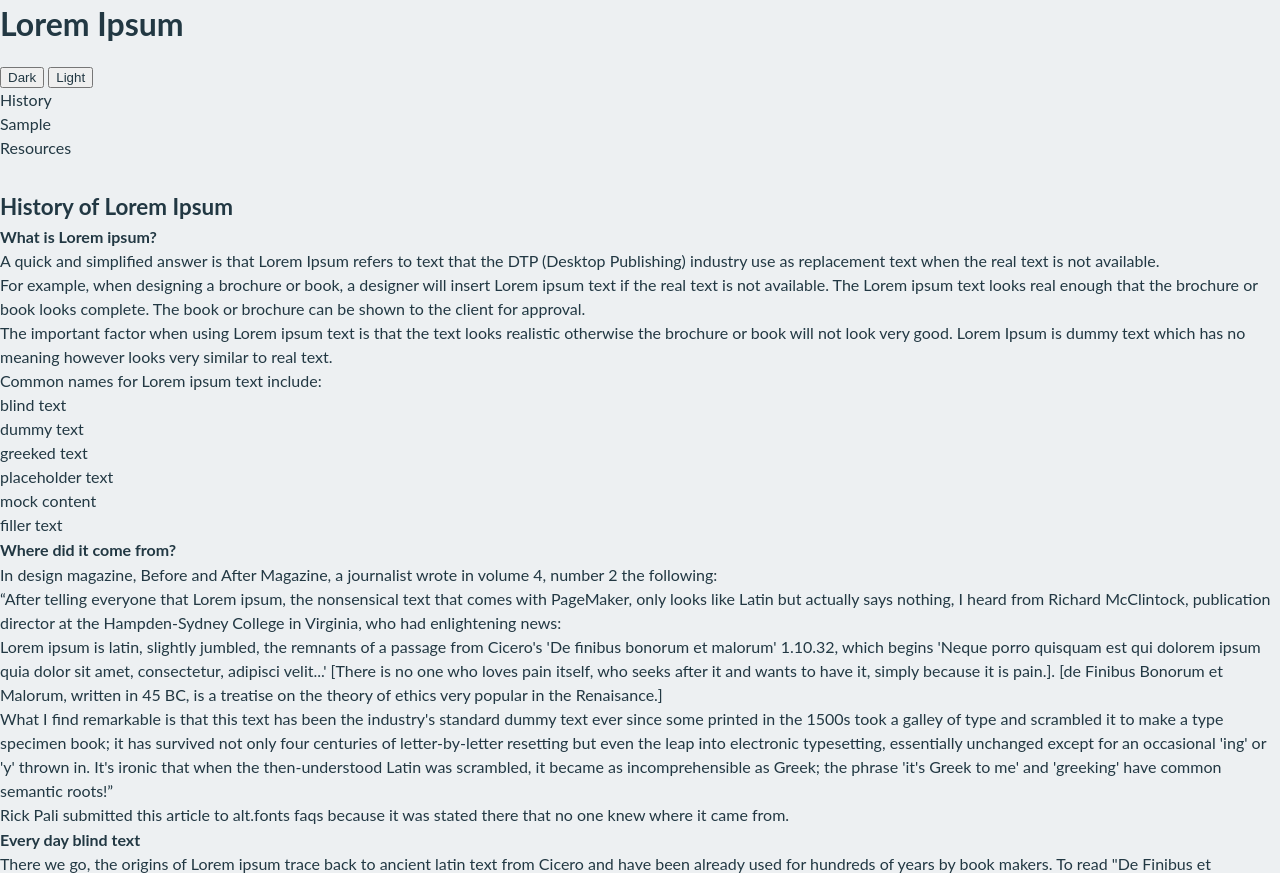
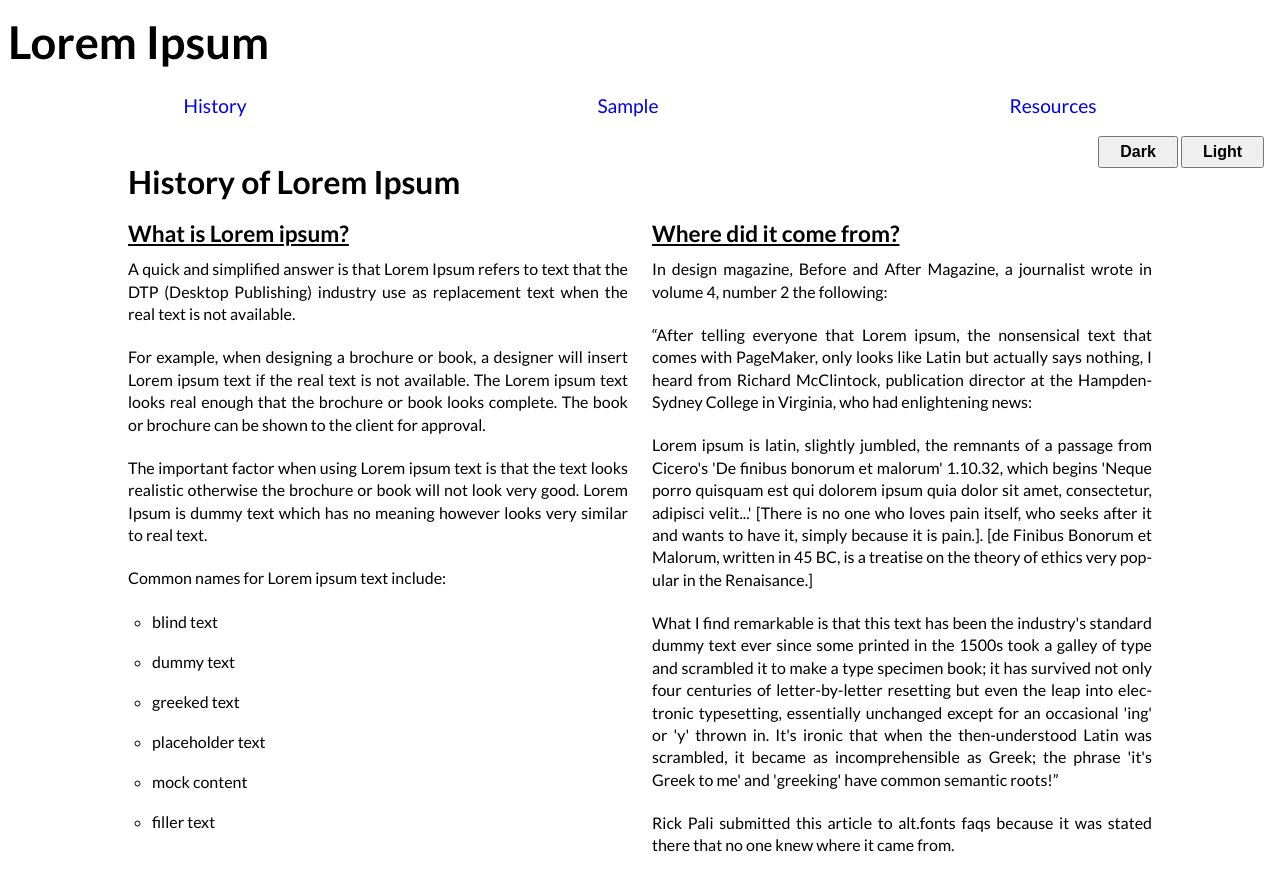
Before and after one commit to acl-devsign-winter-2018/lorem-ipsum, a website built with webpack: page src/index.html in a window 1280 px wide. Shown: the top 873 px of the page. Built offline with nearby package versions, Linux system fonts and the light colour scheme; some packages are replaced by stand-ins of ours.

Commit message:
add styling

```diff
--- a/src/components/app/app.css
+++ b/src/components/app/app.css
@@ -1,12 +1,115 @@
+@import '../variables.css';
+
+.darkTheme{
+  background-color: $dark-background;
+  header { background-color: $dark-headfoot; }
+  footer { background-color: $dark-headfoot; }
+  header h1 button {
+    border: 1px solid $dark-font;
+    background-color: $dark-headfoot;
+  }
+  * {
+    color: $dark-font;
+  }
+}
+
 #wrapper {
-  max-width: 1700px;
   margin: 0 auto;
   display: grid;
   grid-gap: 30px;
+  min-height: 100vh;
   grid-template-areas:
     "header"
     "main"
     "footer";
+  grid-template-rows: auto 1fr auto;
+}
+
+#header {
+  grid-area: header;
+  padding-bottom: .5rem;
+  /* background-color: $dark-headfoot; */
+  width: 100%;
+  position: relative;
+  display: flex;
+  flex-direction: column;
+  justify-content: space-between;
+  font-family: $header-font;
+  h1 {
+    margin-top: .5rem;
+    margin-left: .5rem;
+    display:flex;
+    align-items: baseline;
+  }
+  #theme-buttons {
+    position: absolute;
+    right: 1rem;
+    top: 8.5rem;
+    button {
+      padding: 5px 20px;
+      /* border: 1px solid $dark-font;
+      background-color: $dark-headfoot; */
+      font-weight: bold;
+      font-size: 1rem;
+    }
+  }
+  ul {
+    margin-right: .5rem;
+    margin-left: .5rem;
+    display: flex;
+    justify-content: space-between;
+    align-items: baseline;
+  }
+  a {
+    font-size: 1.2em;
+    display: block;
+    width: 100%;
+  }
+  a:hover {
+    text-decoration: underline;
+  }
+}
+
+#main     {
+  grid-area: main;
+  margin: 0 auto;
+  text-align: justify;
+  width: 80%;
+  max-width: $maxViewportSize;
+  h2 {
+    margin-bottom: 1rem;
+    font-family: $header-font;
+  }
+  h3 {
+    text-decoration: underline;
+  }
+  > ul {
+    list-style: none;
+    ul, ol {
+      margin-left: 1.5rem;
+      margin-bottom: 1.5rem;
+      li {
+        margin-bottom: 1rem;
+      }
+    }
+  }
+}
+
+#footer {
+  grid-area: footer;
+  /* background-color: $dark-headfoot; */
+  text-align: center;
+  padding-top: .5rem;
+  ul {
+    list-style: none;
+    li {
+      display: inline-block;
+      margin-right: .5rem;
+      &:last-child {
+          margin-right: none;
+      }
+    }
+  }
 }
 
 /* hide screen-reader only text. https://webaim.org/techniques/css/invisiblecontent/ */
@@ -15,3 +118,51 @@
   clip: rect(1px 1px 1px 1px); /* IE6, IE7 */
   clip: rect(1px, 1px, 1px, 1px);
 }
+
+
+@media screen and (max-width: $minViewportSize) {
+  body {font-size: $minFontSize;}
+}
+
+@media (min-width: 550px) {
+  #header ul {
+    justify-content: space-around;
+  }
+
+  #footer {
+    font-size: 1em;
+  }
+}
+
+@media (min-width: 800px) {
+  #main > ul {
+    display: grid;
+    grid-template-columns: 1fr 1fr;
+    grid-gap: 1.5rem;
+    justify-content: center;
+  }
+}
+
+@media (min-width: 1300px) {
+  #main {
+    width: 90%;
+    > ul {
+      grid-template-columns: 1fr 1fr 1fr;
+      grid-gap: 2rem;
+    }
+  }
+
+  #header {
+    flex-direction: row;
+    nav {
+      margin-right: 2rem;
+      width: 50%;
+      ul {
+        margin-top: 3rem;
+      }
+      li {
+        margin-right: 2rem;
+      }
+    }
+  }
+}
--- a/src/components/app/app.html
+++ b/src/components/app/app.html
@@ -1,4 +1,4 @@
-<div id="wrapper">
+<div id="wrapper" class="darkTheme">
   <header id="header"></header>
 
   <main id="main"></main>
--- a/src/components/variables.css
+++ b/src/components/variables.css
@@ -1,17 +1,21 @@
-$dark-font: #fbbd49;
-$dark-background:
-$dark-headfoot:
-$light-font: #fbbd49;
+$dark-font: #CCC9DC;
+$dark-background: #0C1821;
+$dark-headfoot: #1B2A41;
+$dark-box: 324A5F;
+
+/* $light-font: #fbbd49;
 $light-background:
-$light-headfoot:
+$light-headfoot: */
+
+$header-font: 'Playfair Display', serif;
 
 
 /* RESPONSIVE TYPOGRAPHY VALUES, SPECIFY WITHOUT PX
    https://www.smashingmagazine.com/2016/05/fluid-typography/ */
 $minFontVal: 16;
-$maxFontVal: 24;
+$maxFontVal: 20;
 $minViewportVal: 480;
-$maxViewportVal: 1024;
+$maxViewportVal: 1200;
 
 $minFontSize: $(minFontVal)px;
 $maxFontSize: $(maxFontVal)px;
--- a/src/index.html
+++ b/src/index.html
@@ -6,6 +6,7 @@
   <meta http-equiv="X-UA-Compatible" content="ie=edge">
   <title>Lorem Ipsum</title>
   <link rel="stylesheet" href="https://maxcdn.bootstrapcdn.com/font-awesome/4.7.0/css/font-awesome.min.css">
+  <link href="https://fonts.googleapis.com/css?family=Lato:300,400,700|Playfair+Display:400,700" rel="stylesheet">
 </head>
 <body>
   <div id="root"></div>
--- a/src/main.css
+++ b/src/main.css
@@ -1,11 +1,13 @@
+@import './components/variables.css';
+
 * {
   box-sizing: border-box;
-  color: #223843;
 }
 
 body {
   font: 400 100%/1.5 'Lato', Arial, sans-serif;
-  background-color: #EDF0F2;
+  font-size: $fluidFontSize;
+  hyphens: auto;
 }
 
 img {
@@ -16,28 +18,29 @@ img {
 
 h1 {
   font-weight: bold;
-  font-size: 2rem;
+  font-size: 2.827em;
   margin-bottom: 1rem;
 }
 
 h2 {
   font-weight: bold;
-  font-size: 1.4rem;
+  font-size: 1.99em;
+  text-align: left;
 }
 
 h3 {
   font-weight: bold;
-  font-size: 1rem;
-  line-height: 1.6;
-  display: inline;
-}
-
-h4 {
-  font-weight: bold;
-  font-size: 1rem;
-  display: inline;
+  font-size: 1.414em;
+  line-height: 1.1;
+  text-align: left;
+  margin-bottom: .7rem;
 }
 
 a {
   text-decoration: none;
 }
+
+p {
+  line-height: 1.4;
+  margin-bottom: 1.3rem;
+}
```
Also changed, not shown: src/components/app/App.js (+10 -0 lines).
